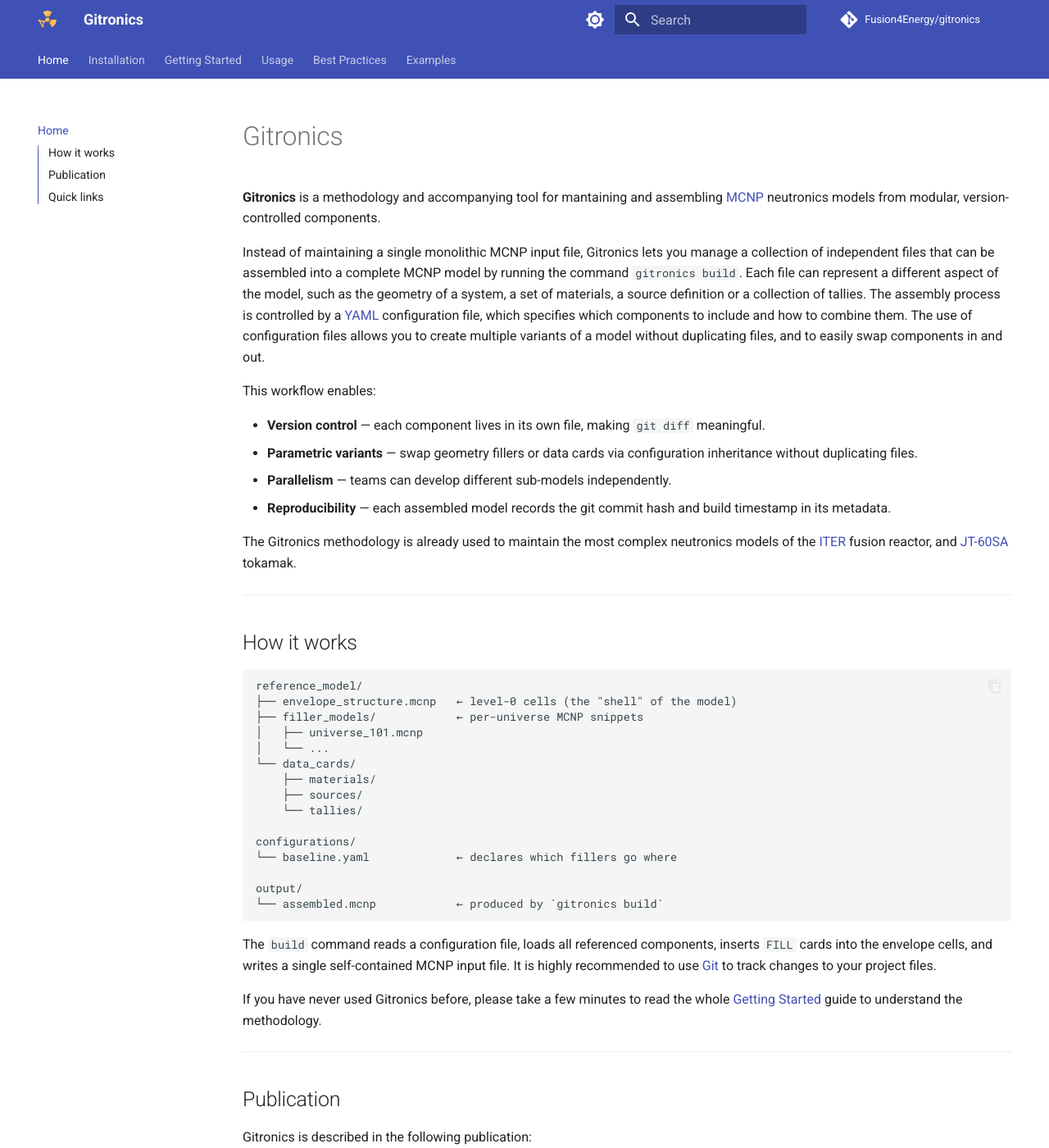
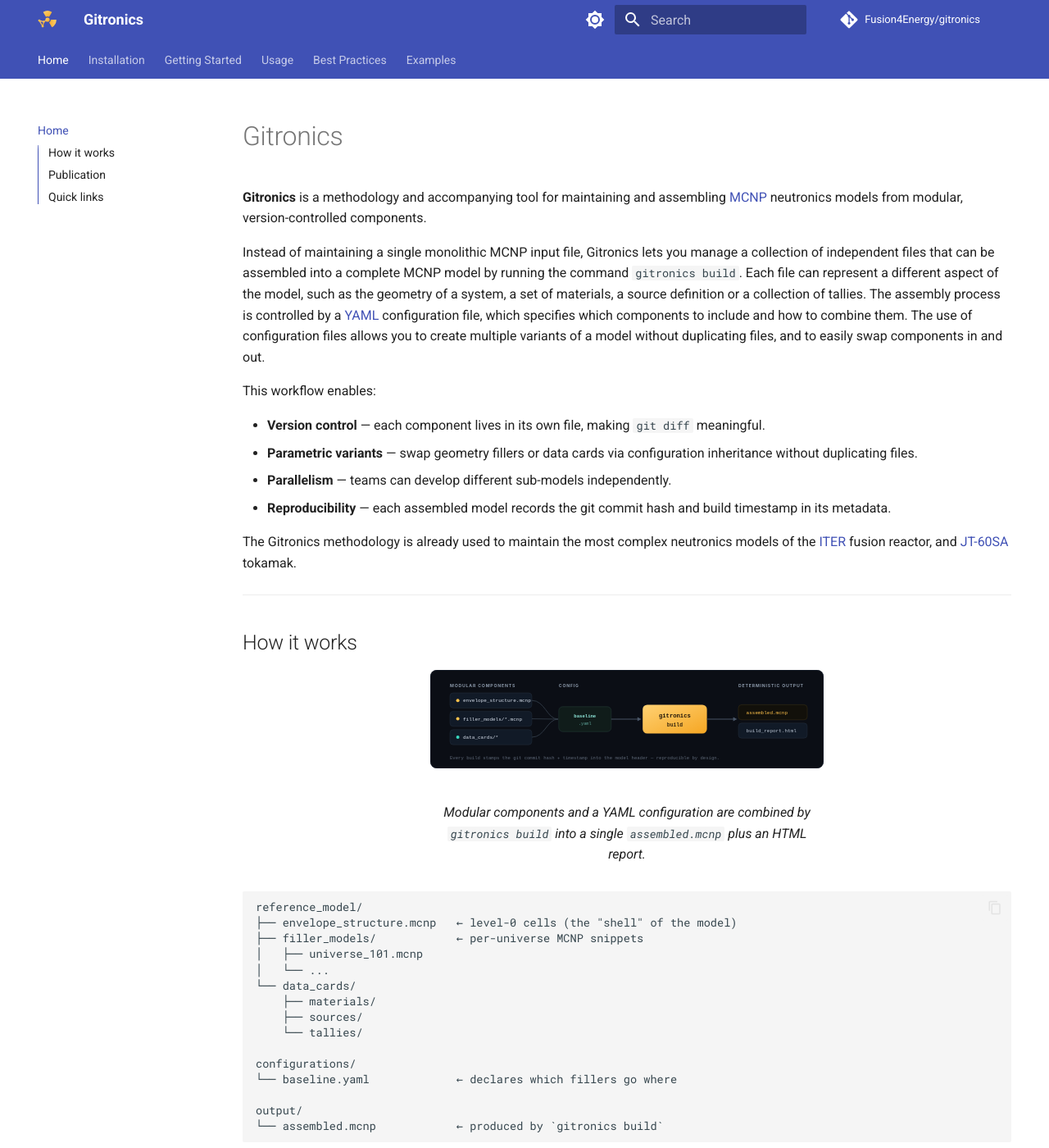
Before and after one commit to Fusion4Energy/gitronics, an MkDocs documentation site: the page built from docs/index.md, in a window 1280 px wide and 1400 px high. Shown: the whole window at 82% size. Built offline with MkDocs 1.6.1 and Material for MkDocs 9.7.7, drawn with Linux system fonts in a browser that asks for light colours; comment, search, counter and statistics services are not loaded; the version menu is left out.

Commit message:
Improvement on docs

````diff
--- a/docs/index.md
+++ b/docs/index.md
@@ -1,6 +1,6 @@
 # Gitronics
 
-**Gitronics** is a methodology and accompanying tool for mantaining and assembling [MCNP](https://mcnp.lanl.gov/) neutronics models from modular, version-controlled components.
+**Gitronics** is a methodology and accompanying tool for maintaining and assembling [MCNP](https://mcnp.lanl.gov/) neutronics models from modular, version-controlled components.
 
 Instead of maintaining a single monolithic MCNP input file, Gitronics lets you manage a collection of independent files that can be assembled into a complete MCNP model by running the command `gitronics build`.
 Each file can represent a different aspect of the model, such as the geometry of a system, a set of materials, a source definition or a collection of tallies.
@@ -19,6 +19,11 @@
 ---
 
 ## How it works
+
+<figure markdown="span">
+  ![Gitronics build pipeline](assets/flow.svg){ width="100%" }
+  <figcaption>Modular components and a YAML configuration are combined by <code>gitronics build</code> into a single <code>assembled.mcnp</code> plus an HTML report.</figcaption>
+</figure>
 
 ```
 reference_model/
````
Also changed, not shown: docs/best_practices.md (+1 -1 lines), docs/getting_started/assessments.md (+1 -1 lines), docs/getting_started/building_a_model.md (+5 -0 lines), docs/getting_started/file_types.md (+2 -2 lines), docs/usage/build.md (+2 -2 lines), docs/assets/flow.svg (added).
